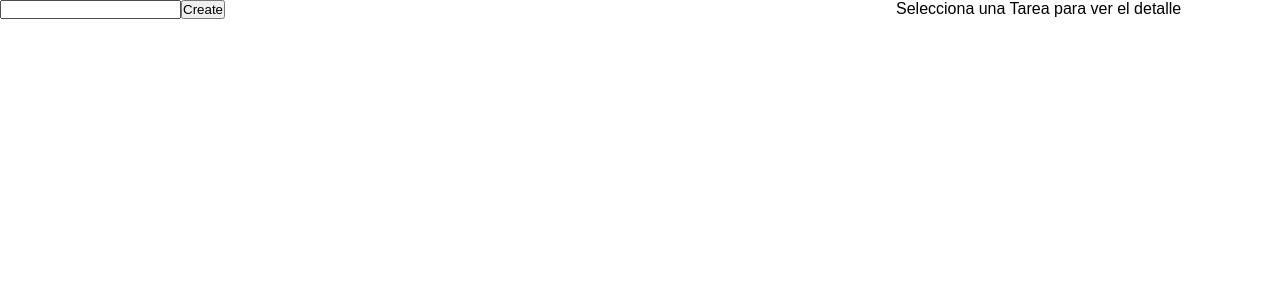
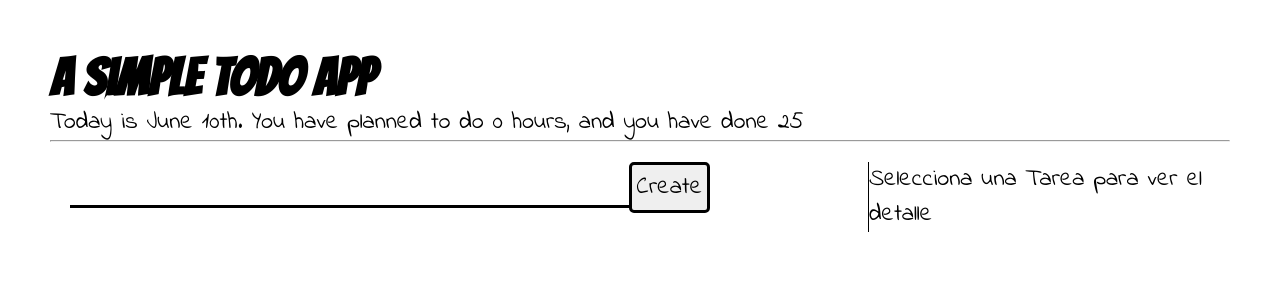
Before and after one commit to hristoroque/TODO-React, a React (Create React App) app in the folder todo/: page / in a window 1280 px wide. Shown: the top 300 px of the page. Built offline with nearby package versions, Linux system fonts and the light colour scheme.

Commit message:
Added a header and the style

```diff
--- a/todo/src/App.js
+++ b/todo/src/App.js
@@ -1,18 +1,19 @@
 import React from 'react';
+import Header from './Header';
 
 function Todo(props){
   let poms_list = Array(4).fill(0)
 
   return (
-    <div className="todo" onClick={props.selectTodoHandler}>
-      <div className="todo-task">
+    <div className="todo">
+      <div className="todo-task" onClick={props.selectTodoHandler}>
         <div className="todo-text">
           {props.name}
         </div>
       </div>
       <div className="todo-detalles">
         <div className="todo-time">
-          {poms_list.map((pom)=><div className="pomodoro"></div>)}
+          {poms_list.map((pom,i)=><div key={i} className="pomodoro"></div>)}
         </div>
         <button className="btn todo-acciones" onClick={props.onDelete}>
           X
@@ -40,8 +41,8 @@ a todoTextChangeHandler
 function TodoCreationForm(props){
   return (
     <form onSubmit={props.todoCreationHandler} >
-      <input type='text' value={props.taskInputText} onChange={props.todoTextChangeHandler} />
-      <input type='submit' value='Create' />
+      <input className="form-control" type='text' value={props.taskInputText} onChange={props.todoTextChangeHandler} />
+      <input className="btn" type='submit' value='Create' />
     </form>
   )
 }
@@ -58,7 +59,7 @@ function TodoDetailView(props){
 
   let view
 
-  if(props.currentTask === null){
+  if(props.currentTask == null){
     view = (
       <div>
         Selecciona una Tarea para ver el detalle
@@ -104,6 +105,13 @@ class App extends React.Component {
 
   render() {
     return (
+      <div>
+      <Header
+        date={new Date()}
+        currentTime={this.state.currentTime}
+        plannedTime={this.state.plannedTime}
+      />
+      <hr/>
       <div className='content'>
         <div className="list-view">
           <TodoCreationForm
@@ -115,9 +123,10 @@ class App extends React.Component {
         </div>
         <div className='detail-view'>
             <TodoDetailView
-              currentTask={this.state.currentTask}
+              currentTask={this.state.currentTask }
             />
         </div>
+      </div>
       </div>
     )
   }
@@ -133,7 +142,8 @@ class App extends React.Component {
     if(tasks.length===0){
       this.setState({currentTask: null})
     } else {
-      this.setState({currentTask: tasks[0]})
+      const task = tasks[0]
+      this.setState({currentTask: {pk: task.pk, name: task.name, pomodoros: task.pomodoros}})
     }
   }
 
--- /dev/null
+++ b/todo/src/Header.js
@@ -0,0 +1,54 @@
+import React from 'react'
+
+/*
+Todo Header Component
+Its props values are:
+date
+spentTime:
+currentTime:
+*/
+
+const months = ['January','February','March','April','May','June','July','August','September','October','November','December']
+const suffixes = ['st','nd','rd','th']
+
+function setSuffixToDate(date){
+    const last_digit = date%10
+    let suffix
+
+    switch(last_digit){
+        case 1:
+            suffix = suffixes[0]
+            break
+        case 2:
+            suffix = suffixes[1]
+            break
+        case 3:
+            suffix = suffixes[2]
+            break
+        default:
+            suffix = suffixes[3]
+            break
+    }
+
+    return `${date}${suffix}`
+}
+
+function Header(props){
+
+    const month = months[props.date.getMonth()-1]
+    const date = setSuffixToDate(props.date.getDate())
+    return (
+        <header>
+            <h1>
+                A simple TODO App
+            </h1>
+            <p>
+                Today is {month} {date}.
+                You have planned to do {props.plannedTime} hours,
+                and you have done {props.currentTime}
+            </p>
+        </header>
+    )
+}
+
+export default Header;
--- a/todo/src/index.css
+++ b/todo/src/index.css
@@ -24,21 +24,21 @@ html{
   margin: 10px;
 }
 
-.form-control{
+.form-control[type=text]{
+  border: none;
+  border-bottom: 3px solid black;
+  width: 70%;
+}
+
+.btn{
+  border: 3px solid black;
+  color: black;
   padding: 5px;
   border-radius: 5px;
 }
 
-.btn{
-  background-color: #111D4A;
-  color: white;
-  padding: 5px;
-  border-width: 0px;
-  border-radius: 5px;
-}
-
 .btn:hover{
-  background-color: #8380B6;
+  background-color: gray;
 }
 
 .todo-list{
@@ -83,14 +83,11 @@ html{
   border-radius: 50%;
 }
 
-.content{
-  display: flex;
-}
-
 .list-view{
   width: 70%;
 }
 
-.list-detail{
+.detail-view{
   width: 30%;
+  border-left: 1px solid black;
 }
--- a/todo/src/index.js
+++ b/todo/src/index.js
@@ -1,6 +1,7 @@
 import React from 'react';
 import ReactDOM from 'react-dom';
 import './index.css';
+import './layout.css'
 import App from './App';
 import * as serviceWorker from './serviceWorker';
 
--- /dev/null
+++ b/todo/src/layout.css
@@ -0,0 +1,24 @@
+@import url('https://fonts.googleapis.com/css2?family=Bangers&family=Indie+Flower&display=swap');
+
+#root{
+    padding: 50px;
+}
+
+* {
+    font-family: 'Indie Flower', cursive;;
+    font-size: 24px;
+}
+
+header {
+    width: 100%;
+}
+
+header > h1 {
+    font-size: 52px;
+    font-family: 'Bangers', cursive;
+}
+
+.content{
+    display: flex;
+    padding: 20px;
+}
```
